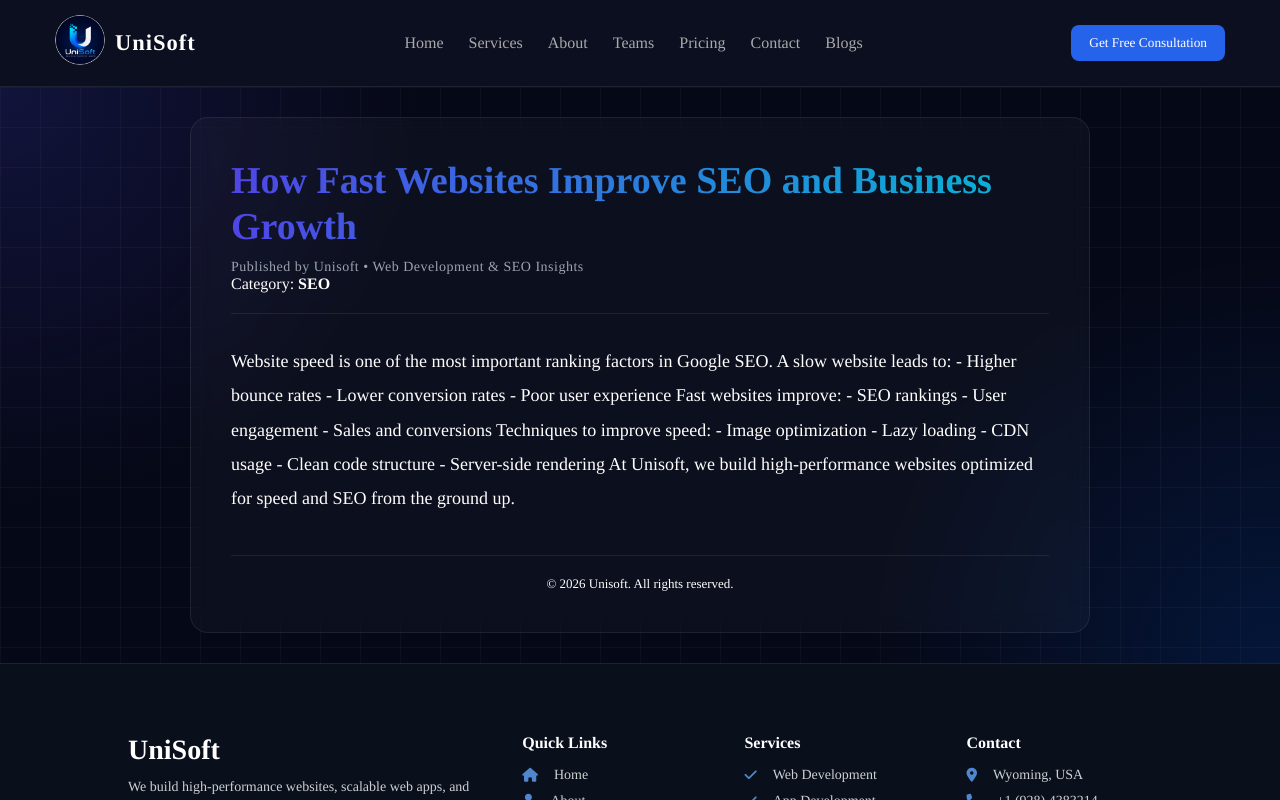
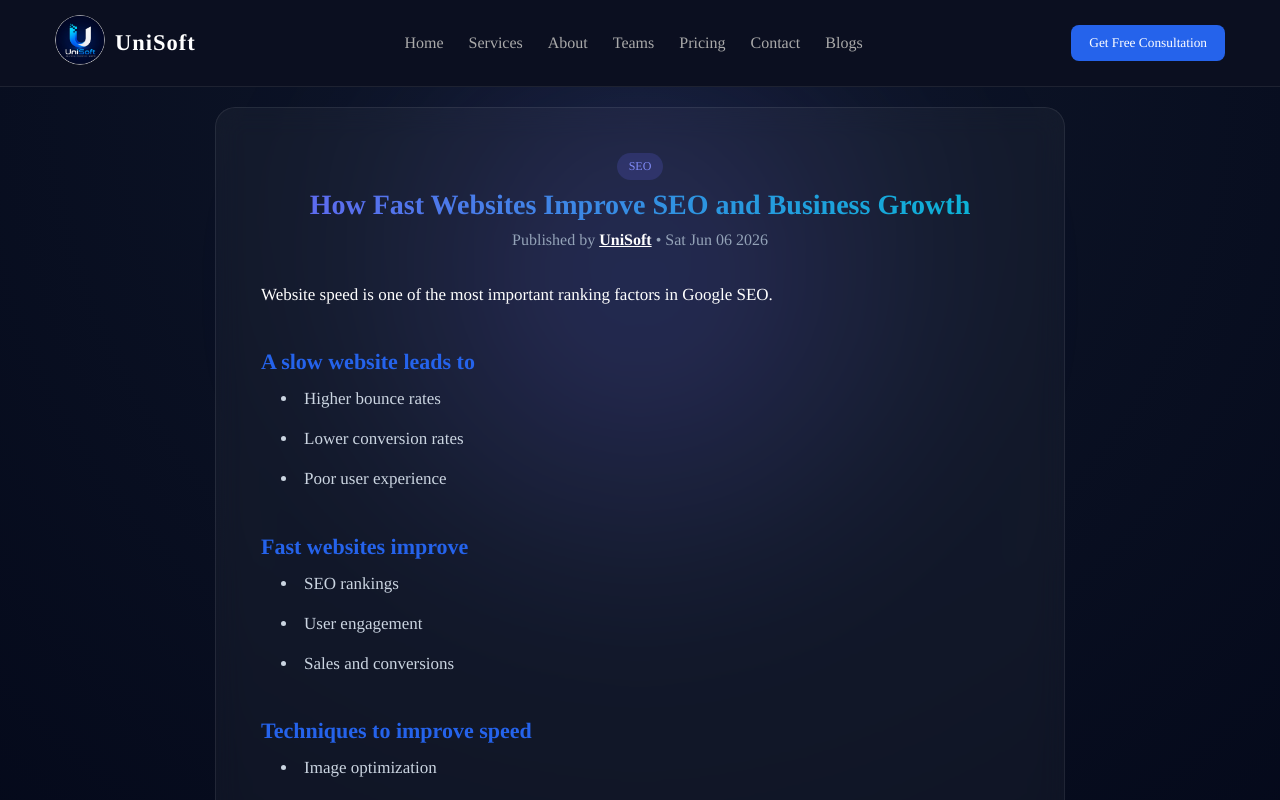
Before and after one commit to ShaniBhai786/UniSoft_Agency, a Next.js app: page /blogs/fast-websites-seo-growth in a window 1280 px wide. Shown: the top 800 px of the page. Built offline with nearby package versions, Linux system fonts and the light colour scheme; a web font is replaced by a local one.

Commit message:
feat: enhance blog page layout and styling with improved content formatting and animations

```diff
--- a/src/app/blogs/[slug]/page.jsx
+++ b/src/app/blogs/[slug]/page.jsx
@@ -1,15 +1,52 @@
 import { blogs } from "../data";
 import { notFound } from "next/navigation";
+import Link from "next/link";
+
+function formatContent(content) {
+    const lines = content
+        .split("\n")
+        .map((l) => l.trim())
+        .filter(Boolean);
+
+    return lines.map((line, i) => {
+        // headings for bullet-like lines or important sections
+        if (line.endsWith(":")) {
+            return <h2 key={i}>{line.replace(":", "")}</h2>;
+        }
+
+        // bullet points
+        if (line.startsWith("-")) {
+            return (
+                <li key={i} className="blog-li">
+                    {line.replace("-", "").trim()}
+                </li>
+            );
+        }
+
+        // numbered points
+        if (/^\d+\./.test(line)) {
+            return (
+                <h3 key={i} className="blog-h3">
+                    {line}
+                </h3>
+            );
+        }
+
+        return (
+            <p key={i} className="blog-p">
+                {line}
+            </p>
+        );
+    });
+}
 
 export async function generateMetadata({ params }) {
     const { slug } = await params;
-
     const blog = blogs.find((b) => b.slug === slug);
 
     if (!blog) {
         return {
-            title: "Blog Not Found | Unisoft",
-            description: "The requested blog does not exist.",
+            title: "Blog Not Found | UniSoft",
         };
     }
 
@@ -39,7 +76,8 @@
     if (!blog) return notFound();
 
     return (
-        <section className="quoteSection">
+        <section className="blogPage">
+            <div className="blogGlow" />
             <script
                 type="application/ld+json"
                 dangerouslySetInnerHTML={{
@@ -64,29 +102,30 @@
                     }),
                 }}
             />
+            <article className="blogWrapper">
 
-            <div className="quoteGradient" />
-            <div className="quoteGrid" />
+                {/* HEADER */}
+                <header className="blogHeader">
+                    <span className="blogBadge">{blog.category}</span>
 
-            <article className="blog-wrapper">
-                <header className="blog-header">
-                    <h1 className="blog-heading">{blog.title}</h1>
+                    <h1 id="blogTitle">{blog.title}</h1>
 
-                    <p className="blog-meta">
-                        Published by Unisoft • Web Development & SEO Insights
+                    <p className="blogMeta">
+                        Published by <strong><Link href="/">UniSoft</Link></strong> •{" "}
+                        {new Date().toDateString()}
+
                     </p>
 
-                    <span className="blog-category">
-                        Category: <strong>{blog.category}</strong>
-                    </span>
                 </header>
 
-                <section className="blog-body">
-                    <p>{blog.content}</p>
-                </section>
+                {/* CONTENT */}
+                <div className="blogContent">
+                    {formatContent(blog.content)}
+                </div>
 
-                <footer className="blog-footer">
-                    <p>© {new Date().getFullYear()} Unisoft. All rights reserved.</p>
+                {/* FOOTER */}
+                <footer className="blogFooter">
+                    © {new Date().getFullYear()} UniSoft. All rights reserved.
                 </footer>
             </article>
         </section>
--- a/src/app/styles.css
+++ b/src/app/styles.css
@@ -2943,171 +2943,274 @@
 }
 
 
-
-/* ========== BLOG CONTAINER ========== */
-.blog-container {
-  max-width: 90%;
-  margin: 0px auto;
-  padding: 0px;
-  background-color: transparent;
-}
-
-/* ========== PAGE TITLE ========== */
-.blog-title {
-  font-size: 42px;
+.blogSection {
+  min-height: 100vh;
+  padding: 60px 20px;
+  position: relative;
+  background: radial-gradient(circle at top, #0f172a, #020617);
+  overflow: hidden;
+}
+
+/* Glow background */
+.blogBgGlow {
+  position: absolute;
+  top: -100px;
+  left: 50%;
+  transform: translateX(-50%);
+  width: 600px;
+  height: 600px;
+  background: radial-gradient(circle, rgba(79, 70, 229, 0.25), transparent 70%);
+  filter: blur(80px);
+  z-index: 0;
+}
+
+.blogContainer {
+  position: relative;
+  max-width: 1200px;
+  margin: auto;
+}
+
+/* HEADER */
+.blogHeader {
+  text-align: center;
+  margin-bottom: 50px;
+}
+
+.blogHeader h1 {
+  font-size: 48px;
   font-weight: 800;
-  text-align: center;
-  margin-bottom: 40px;
-  background: linear-gradient(90deg, #4f46e5, #06b6d4);
+  background: linear-gradient(90deg, #6366f1, #06b6d4);
   -webkit-background-clip: text;
   -webkit-text-fill-color: transparent;
 }
-.blog-title span{
-  display: block;
-  font-size: 18px;
-  color: #ffff;
+
+.blogHeader p {
+  color: #94a3b8;
   margin-top: 10px;
-}
-/* ========== BLOG LIST ========== */
-.blog-list {
+  font-size: 16px;
+}
+
+/* GRID */
+.blogGrid {
   display: grid;
-  grid-template-columns: repeat(auto-fit, minmax(320px, 1fr));
-  gap: 18px;
-}
-
-/* ========== BLOG CARD ========== */
-.blog-card {
-  background: rgba(255, 255, 255, 0.05);
-  border: 1px solid rgba(255, 255, 255, 0.08);
-  padding: 20px;
-  border-radius: 14px;
-  transition: 0.3s ease;
-  backdrop-filter: blur(10px);
-}
-
-.blog-card:hover {
-  transform: translateY(-5px);
-  border-color: #4f46e5;
-  box-shadow: 0 10px 30px rgba(79, 70, 229, 0.2);
-}
-
-/* ========== BLOG TITLE LINK ========== */
-.blog-card h2 {
-  font-size: 15px;
-  margin-bottom: 8px;
-  color: #5ab3ff;
-}
-
-.blog-card a {
-  text-decoration: none;
-}
-
-/* ========== BLOG CONTENT PAGE ========== */
-.blog-content {
+  grid-template-columns: repeat(auto-fit, minmax(300px, 1fr));
+  gap: 22px;
+}
+
+/* CARD */
+.blogCard {
+  opacity: 0;
+  animation: fadeUp 0.6s ease forwards;
+}
+
+.blogCardInner {
   background: rgba(255, 255, 255, 0.04);
-  padding: 30px;
-  border-radius: 16px;
-  border: 1px solid rgba(255, 255, 255, 0.08);
-  line-height: 1.8;
-  font-size: 14px;
-}
-
-.blog-content h1 {
-  font-size: 34px;
-  margin-bottom: 20px;
-  color: #fff;
-}
-
-/* ========== BACK LINK ========== */
-.back-link {
-  display: inline-block;
-  margin-bottom: 20px;
-  color: #06b6d4;
-  text-decoration: none;
-  font-weight: 600;
-}
-
-.back-link:hover {
-  text-decoration: underline;
-}
-.read-more{
-  color: #0ea5e9;
-}
-
-/* ========== RESPONSIVE ========== */
-@media (max-width: 768px) {
-  .blog-title {
-    font-size: 30px;
-  }
-
-  .blog-container {
-    padding: 15px;
-  }
-}
-
-.blog-wrapper {
-  max-width: 900px;
-  margin: 0px auto;
-  padding: 40px;
-  background: rgba(255, 255, 255, 0.03);
   border: 1px solid rgba(255, 255, 255, 0.08);
   border-radius: 18px;
+  padding: 22px;
   backdrop-filter: blur(12px);
-  color: #e5e7eb;
-}
-
-.blog-header {
+  transition: 0.35s ease;
+  position: relative;
+  overflow: hidden;
+}
+
+/* hover glow */
+.blogCardInner::before {
+  content: "";
+  position: absolute;
+  inset: 0;
+  background: radial-gradient(circle at top left, rgba(99, 102, 241, 0.2), transparent 60%);
+  opacity: 0;
+  transition: 0.4s;
+}
+
+.blogCardInner:hover::before {
+  opacity: 1;
+}
+
+.blogCardInner:hover {
+  transform: translateY(-8px);
+  border-color: rgba(99, 102, 241, 0.5);
+}
+
+/* TAG */
+.blogTag {
+  display: inline-block;
+  font-size: 12px;
+  padding: 5px 10px;
+  border-radius: 20px;
+  background: rgba(99, 102, 241, 0.15);
+  color: #818cf8;
+  margin-bottom: 12px;
+}
+
+/* TITLE */
+.blogCardInner h2 {
+  font-size: 18px;
+  color: #e2e8f0;
+  margin-bottom: 10px;
+  line-height: 1.4;
+}
+
+/* TEXT */
+.blogCardInner p {
+  font-size: 14px;
+  color: #94a3b8;
+  line-height: 1.6;
+}
+
+/* FOOTER */
+.blogFooter {
+  margin-top: 18px;
+  font-size: 13px;
+  color: #60a5fa;
+  font-weight: 600;
+}
+
+/* ANIMATION */
+@keyframes fadeUp {
+  from {
+    opacity: 0;
+    transform: translateY(20px);
+  }
+
+  to {
+    opacity: 1;
+    transform: translateY(0);
+  }
+}
+
+/* RESPONSIVE */
+@media (max-width: 768px) {
+  .blogHeader h1 {
+    font-size: 32px;
+  }
+
+  .blogCardInner {
+    padding: 18px;
+  }
+}
+
+
+.blogPage {
+  min-height: 100vh;
+  padding: 20px 20px;
+  background: radial-gradient(circle at top, #0f172a, #020617);
+  position: relative;
+  color: #e2e8f0;
+}
+
+/* glow background */
+.blogGlow {
+  position: absolute;
+  top: -120px;
+  left: 50%;
+  transform: translateX(-50%);
+  width: 650px;
+  height: 650px;
+  background: radial-gradient(circle, rgba(99, 102, 241, 0.25), transparent 70%);
+  filter: blur(90px);
+}
+
+/* container */
+.blogWrapper {
+  max-width: 850px;
+  margin: auto;
+  background: rgba(255, 255, 255, 0.04);
+  border: 1px solid rgba(255, 255, 255, 0.08);
+  padding: 45px;
+  border-radius: 20px;
+  backdrop-filter: blur(14px);
+}
+
+/* HEADER */
+.blogHeader {
   margin-bottom: 30px;
-  padding-bottom: 20px;
-  border-bottom: 1px solid rgba(255, 255, 255, 0.08);
-}
-
-.blog-heading {
-  font-size: 38px;
+}
+
+.blogBadge {
+  display: inline-block;
+  padding: 6px 12px;
+  font-size: 12px;
+  background: rgba(99, 102, 241, 0.2);
+  color: #818cf8;
+  border-radius: 20px;
+  margin-bottom: 10px;
+}
+
+#blogTitle {
+  font-size: 28px;
   font-weight: 800;
-  line-height: 1.2;
-  background: linear-gradient(90deg, #4f46e5, #06b6d4);
+  line-height: 1.1;
+  background: linear-gradient(90deg, #6366f1, #06b6d4);
   -webkit-background-clip: text;
   -webkit-text-fill-color: transparent;
 }
 
-.blog-meta {
+.blogMeta {
   margin-top: 10px;
   font-size: 14px;
-  color: #9ca3af;
-  letter-spacing: 0.5px;
-}
-
-.blog-body {
+  color: #94a3b8;
+}
+.blogMeta strong{
+  text-decoration: underline;
+}
+
+/* CONTENT */
+.blogContent {
+  margin-top: 30px;
+  font-size: 17px;
+  line-height: 1.9;
+  color: #cbd5e1;
+}
+
+/* paragraphs */
+.blog-p {
+  margin-bottom: 18px;
+}
+
+/* headings */
+.blogContent h2 {
+  margin-top: 30px;
+  font-size: 22px;
+  color: #2563eb;
+}
+
+.blog-h3 {
+  margin-top: 18px;
   font-size: 18px;
-  line-height: 1.9;
-  color: #d1d5db;
-}
-
-.blog-body p {
-  margin-bottom: 18px;
-}
-
-.blog-footer {
+  color: #a5b4fc;
+}
+
+/* bullets */
+.blog-li {
+  margin-left: 20px;
+  margin-bottom: 8px;
+  list-style: disc;
+  color: #cbd5e1;
+}
+
+/* FOOTER */
+.blogFooter {
   margin-top: 40px;
   padding-top: 20px;
   border-top: 1px solid rgba(255, 255, 255, 0.08);
   font-size: 13px;
-  color: #6b7280;
+  color: #64748b;
   text-align: center;
 }
 
+/* MOBILE */
 @media (max-width: 768px) {
-  .blog-wrapper {
-    padding: 20px;
-    margin: 40px 15px;
-  }
-
-  .blog-heading {
-    font-size: 28px;
-  }
-
-  .blog-body {
+  .blogWrapper {
+    padding: 22px;
+  }
+
+  .blogTitle {
     font-size: 16px;
   }
-}
+
+  .blogContent {
+    font-size: 15px;
+  }
+}
```
Also changed, not shown: src/app/blogs/page.jsx (+40 -15 lines).
